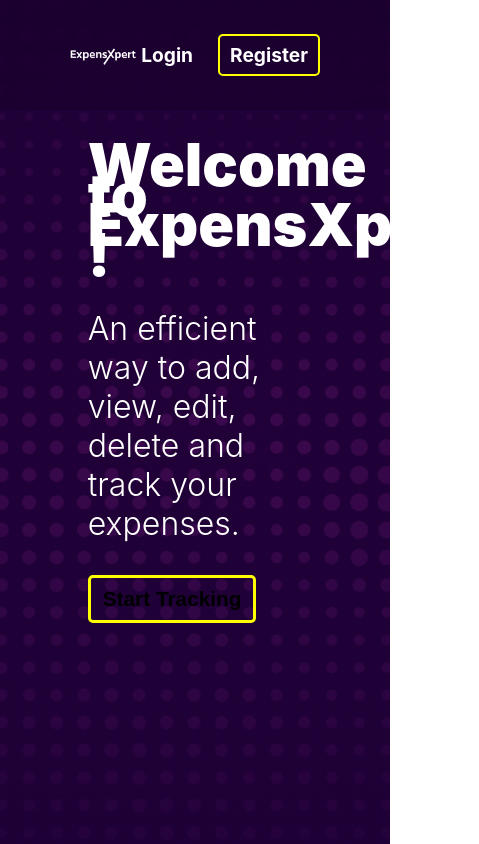
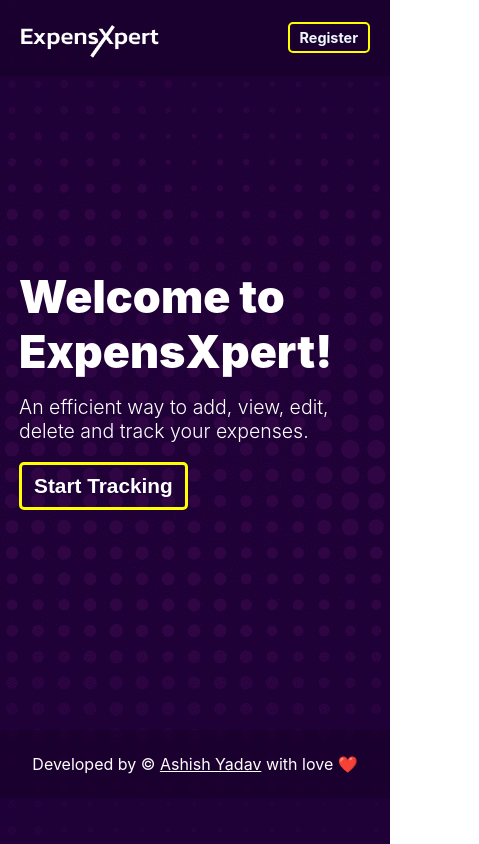
Before and after one commit to ashish12501/ExpensXpert, a React (Create React App) app: page / in a window 390 px wide. Shown: the whole page, 479 px wide, since content can reach past the window. Built offline with nearby package versions, Linux system fonts and the light colour scheme; no server answers; a web font is replaced by a local one.

Commit message:
added responsiveness to homepage,navbar and footer

```diff
--- a/src/App.css
+++ b/src/App.css
@@ -1,7 +1,5 @@
 .App {
   text-align: center;
-  background-image: url(./images/wall.png);
-  background-repeat: no-repeat;
   background-size: cover;
   background-position: center;
   color: white;
--- /dev/null
+++ b/src/components/footer.css
@@ -0,0 +1,17 @@
+.footer {
+    display: flex;
+    justify-content: center;
+    align-items: center;
+    color: transparent;
+    height: 8vh;
+    color: white;
+    background-color: rgba(0, 0, 0, 0.158);
+    color: white;
+    backdrop-filter: blur(5px);
+    margin: 0;
+    padding: 0;
+}
+
+.footer a {
+    color: white;
+}
--- /dev/null
+++ b/src/components/footer.js
@@ -0,0 +1,9 @@
+import React from 'react'
+import './footer.css'
+export function Footer() {
+    return (
+        <div className='footer'>
+            <p className='developer'>Developed by © <a href="https://ashish-webdev.web.app/">Ashish Yadav</a> with love ❤️</p>
+        </div>
+    )
+}
--- a/src/components/navbar.css
+++ b/src/components/navbar.css
@@ -5,7 +5,7 @@
     align-items: center;
     height: 13vh;
     padding: 0px 70px 0 70px;
-    background-color: rgba(0, 0, 0, 0.12);
+    background-color: rgba(0, 0, 0, 0.158);
     color: white;
     backdrop-filter: blur(5px);
 }
@@ -40,12 +40,22 @@
     margin-right: 20px;
 }
 
-.loginButton,
+.loginButton {
+    color: white;
+    text-decoration: none;
+    font-size: 1.2rem;
+    font-weight: 700;
+}
+
 .registerButton {
     color: white;
     text-decoration: none;
     font-size: 1.2rem;
     font-weight: 700;
+    border: 2px solid yellow;
+    padding: 5px 10px;
+    border-radius: 5px;
+    margin-left: 20px;
 }
 
 .loginButton,
@@ -53,9 +63,30 @@
     cursor: pointer;
 }
 
-.registerButton {
+/* .registerButton {
     border: 2px solid yellow;
     padding: 7px 10px;
     border-radius: 5px;
     margin-left: 25px;
+} */
+
+@media (max-width: 420px) {
+    .Navbar {
+        height: 9vh;
+        padding: 0px 20px 0 20px;
+
+    }
+
+    .navbarLogo img {
+        height: 10.5vw;
+    }
+
+    .loginButton {
+        display: none;
+    }
+
+    .registerButton {
+        font-size: 0.9rem;
+        color: aliceblue;
+    }
 }
--- a/src/index.css
+++ b/src/index.css
@@ -5,6 +5,9 @@ body {
     sans-serif;
   -webkit-font-smoothing: antialiased;
   -moz-osx-font-smoothing: grayscale;
+  background-image: url(./images/wall.png);
+  background-size: cover;
+  background-position: center;
 }
 
 code {
--- a/src/pages/expens-tracker/Tracker.js
+++ b/src/pages/expens-tracker/Tracker.js
@@ -43,8 +43,8 @@ export function Tracker() {
             {totalTransaction !== null ? <h2>₹ {totalTransaction}</h2> : <p>Loading balance...</p>}
           </div>
           <div className='income-expence'>
-            <h4 className='expence'>Total Expence: ₹ {totalExpence}</h4>
-            <h4 className='income'>Total Income: ₹ {totalIncome}</h4>
+            <h4 className='expence'>Total Expence: ₹ <span style={{ color: "red" }}>{totalExpence}</span></h4>
+            <h4 className='income'>Total Income: ₹ <span style={{ color: "green" }}>{totalIncome}</span></h4>
           </div>
 
         </div>
--- a/src/pages/home/home.css
+++ b/src/pages/home/home.css
@@ -1,11 +1,16 @@
 .hero {
     color: white;
     text-align: left;
-    width: 55%;
+    width: 75%;
 }
 
 .homeScreen {
-    height: calc(100vh - 13vh)
+    display: flex;
+    flex-direction: column;
+    justify-content: center;
+    align-items: center;
+    height: calc(100vh - 21vh);
+    overflow: hidden;
 }
 
 .homeScreenBox {
@@ -13,18 +18,19 @@
     justify-content: center;
     align-items: center;
     height: 70%;
-    /* width: 100%; */
+    /* width: 80%; */
 }
 
 .hero h1 {
-    font-size: 3.7rem;
+    font-size: 3.5rem;
     font-weight: 900;
-    line-height: 30px;
+    line-height: 60px;
 }
 
 .hero h3 {
     font-size: 2rem;
     font-weight: 300;
+    margin-top: -20px;
 }
 
 .startButton {
@@ -37,7 +43,7 @@
     font-weight: 700;
 }
 
-.startButton .startButtonLink {
+.startButton {
     color: white;
     text-decoration: none;
 }
@@ -55,3 +61,35 @@
     font-weight: 700;
     cursor: pointer;
 }
+
+@media (max-width: 420px) {
+    .homeScreen {
+        height: calc(100vh - 22.5vh);
+        overflow-y: hidden;
+    }
+
+    .homeScreenBox {
+        display: flex;
+        justify-content: center;
+        align-items: flex-start;
+        height: 50%;
+        width: 95%;
+    }
+
+    .hero {
+        width: 95%;
+    }
+
+    .hero h1 {
+        font-size: 11.5vw;
+        font-weight: 900;
+        line-height: 55px;
+        margin-bottom: -5px;
+    }
+
+    .hero h3 {
+        font-size: 5vw;
+        font-weight: 300;
+        margin-top: 20px;
+    }
+}
--- a/src/pages/home/index.js
+++ b/src/pages/home/index.js
@@ -1,9 +1,8 @@
 import React, { useEffect, useContext } from 'react'
-// import { Link } from 'react-router-dom'
 import './home.css'
 import { useNavigate } from 'react-router-dom'
 import { AppContext } from '../../App'
-
+import { Footer } from '../../components/footer'
 
 export function Home() {
     const { userData, loading } = useContext(AppContext)
@@ -28,15 +27,17 @@ export function Home() {
     }
 
     return (
+        <>
             <div className='homeScreen'>
                 <div className='homeScreenBox'>
                     <div className='hero'>
-                    <h1>Welcome to ExpensXpert !</h1>
+                        <h1>Welcome to ExpensXpert!</h1>
                         <h3>An efficient way to add, view, edit, delete and track your expenses.</h3>
-                    {/* <button className='startButton'><Link to={"/tracker"} className="startButtonLink">Start Tracking </Link ></button> */}
                         <button className='startButton' onClick={startTracking}>Start Tracking</button>
                     </div>
                 </div>
             </div >
+            <Footer />
+        </>
     )
 }
```
Also changed, not shown: src/images/wall.png. Lines whose indentation alone changed are shown as unchanged.
